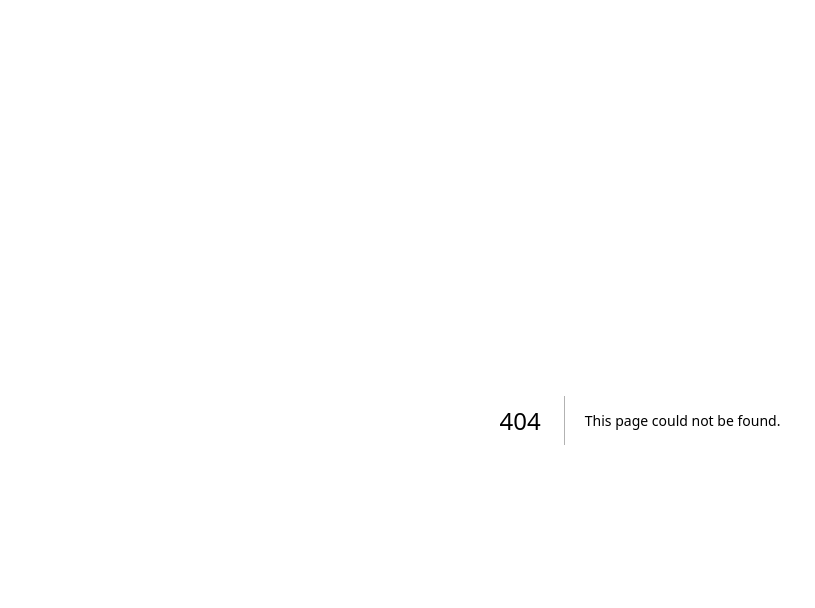
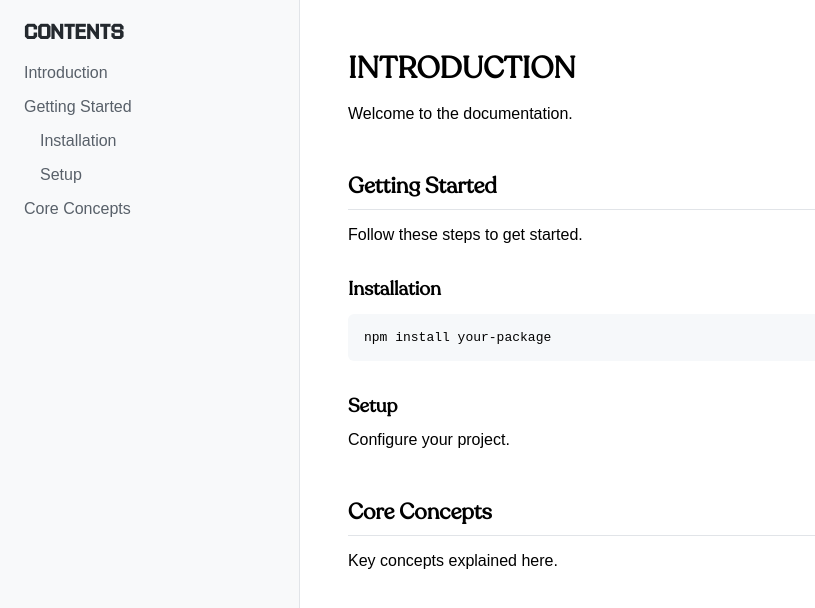
Before and after one commit to Jaycode01/onbexia, a Next.js app: page /docs in a window 1280 px wide. Before the commit this address had no page. Shown: the top 608 px of the page, without its empty margins (0-815 px from the left). Built offline with nearby package versions, Linux system fonts and the light colour scheme; a web font is replaced by a local one.

Commit message:
feat(ui): add the framework for the docs page

```diff
--- /dev/null
+++ b/app/docs/docs.css
@@ -0,0 +1,103 @@
+.doc-container {
+  display: flex;
+  min-height: 100vh;
+  margin: -20px;
+}
+
+.toc {
+  width: 300px;
+  background: #f8f9fa;
+  border-right: 1px solid #e1e4e8;
+  padding: 20px 1.5rem;
+  position: sticky;
+  top: 0;
+  height: 100vh;
+  overflow-y: auto;
+}
+
+.toc h2 {
+  font-size: 1.25rem;
+  margin-bottom: 1rem;
+  text-transform: uppercase;
+  color: #24292e;
+  font-family: "northbank";
+}
+
+.toc ul {
+  list-style: none;
+  padding: 0;
+}
+
+.toc ul li {
+  margin-bottom: 0.5rem;
+}
+
+.toc ul ul {
+  margin-left: 1rem;
+  margin-top: 0.5rem;
+}
+
+.toc a {
+  color: #586069;
+  text-decoration: none;
+  transition: color 0.2s;
+  display: block;
+  padding: 0.25rem 0;
+}
+
+.toc a:hover {
+  color: #0366d6;
+}
+
+.content {
+  flex: 1;
+  padding: 3rem;
+  max-width: 900px;
+}
+
+.content h1 {
+  font-size: 30px;
+  margin-bottom: 1rem;
+  font-family: "recoleta";
+  text-transform: uppercase;
+}
+
+.content h2 {
+  font-size: 22px;
+  margin-top: 3rem;
+  margin-bottom: 1rem;
+  padding-bottom: 0.5rem;
+  border-bottom: 1px solid #e1e4e8;
+  font-family: "recoleta";
+}
+
+.content h3 {
+  font-size: 19px;
+  margin-top: 2rem;
+  margin-bottom: 0.75rem;
+  font-family: "recoleta";
+}
+
+.content pre {
+  background: #f6f8fa;
+  padding: 1rem;
+  border-radius: 6px;
+  overflow-x: auto;
+  margin-bottom: 1rem;
+}
+
+@media (max-width: 768px) {
+  .container {
+    flex-direction: column;
+  }
+
+  .toc {
+    width: 100%;
+    height: auto;
+    position: relative;
+  }
+
+  .content {
+    padding: 2rem 1.5rem;
+  }
+}
--- /dev/null
+++ b/app/docs/page.tsx
@@ -0,0 +1,51 @@
+import "./docs.css";
+
+function Documentation() {
+  return (
+    <div className="doc-container">
+      <nav className="toc">
+        <h2>Contents</h2>
+        <ul>
+          <li>
+            <a href="#introduction">Introduction</a>
+          </li>
+          <li>
+            <a href="#getting-started">Getting Started</a>
+            <ul>
+              <li>
+                <a href="#installation">Installation</a>
+              </li>
+              <li>
+                <a href="#setup">Setup</a>
+              </li>
+            </ul>
+          </li>
+          <li>
+            <a href="#core-concepts">Core Concepts</a>
+          </li>
+        </ul>
+      </nav>
+
+      <main className="content">
+        <h1 id="introduction">Introduction</h1>
+        <p>Welcome to the documentation.</p>
+
+        <h2 id="getting-started">Getting Started</h2>
+        <p>Follow these steps to get started.</p>
+
+        <h3 id="installation">Installation</h3>
+        <pre>
+          <code>npm install your-package</code>
+        </pre>
+
+        <h3 id="setup">Setup</h3>
+        <p>Configure your project.</p>
+
+        <h2 id="core-concepts">Core Concepts</h2>
+        <p>Key concepts explained here.</p>
+      </main>
+    </div>
+  );
+}
+
+export default Documentation;
```
